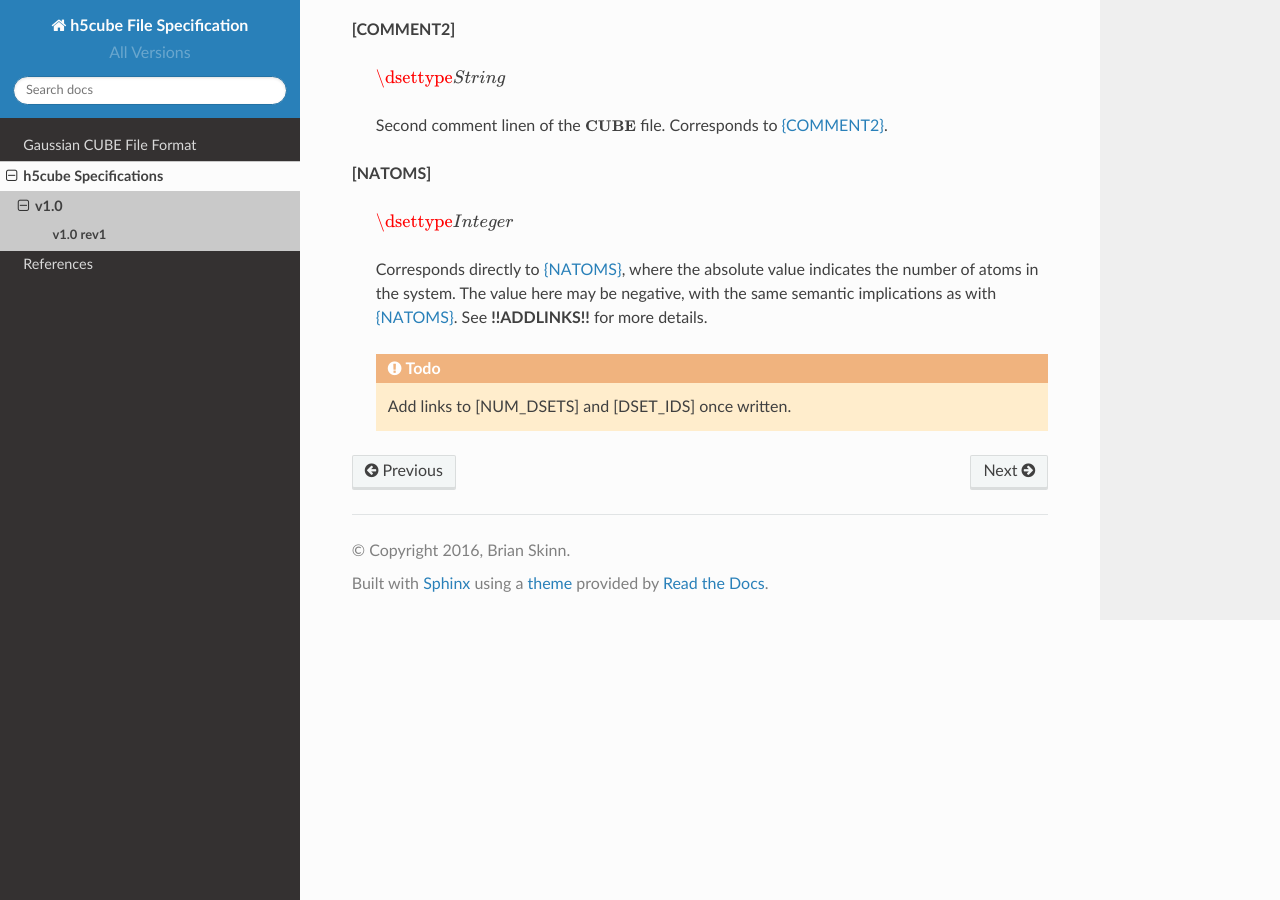
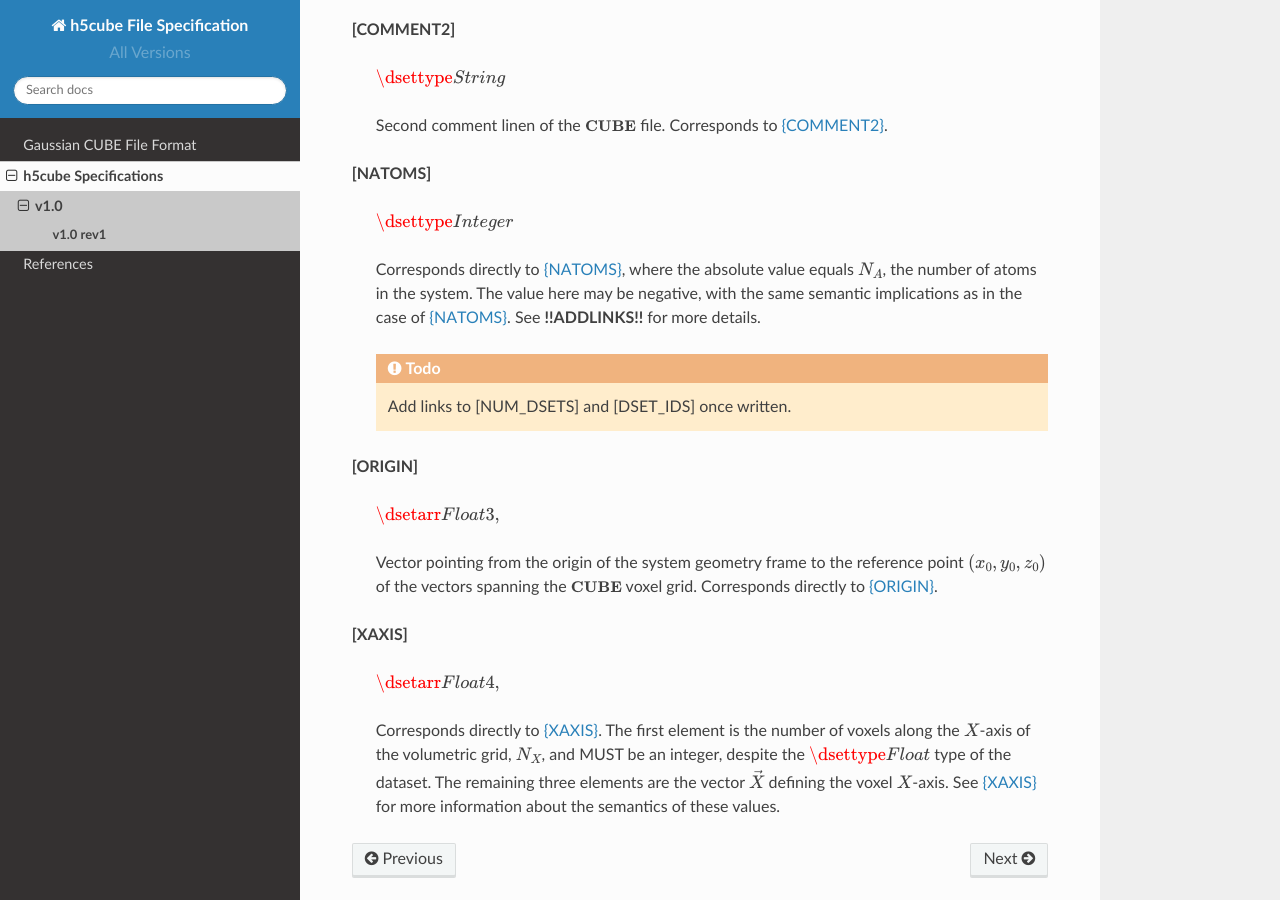
Before and after one commit to bskinn/h5cube-spec, a Sphinx documentation site: the page built from doc/source/specs/v1_0/v1_0__rev1.rst, in a window 1280 px wide and 900 px high, scrolled down 835 px. Built offline with Sphinx 7.4.7 and the Read the Docs theme 2.0.0, drawn with Linux system fonts in a browser that asks for light colours; formulas are drawn with MathJax 3; some of the changed text lies outside the part shown.

```diff
--- a/doc/source/specs/v1_0/v1_0__rev1.rst
+++ b/doc/source/specs/v1_0/v1_0__rev1.rst
@@ -5,16 +5,16 @@ h5cube Specification v1.0 rev1
 
 .. todo:: General intro
 
-Field Contents
---------------
+Table of Contents
+-----------------
 
 ... TOC ...
 
 
-Field Descriptions
-------------------
+Dataset Descriptions
+--------------------
 
-.. _spec_1_0_rev1-VERSION:
+.. _spec_1_0__rev1-VERSION:
 
 **[VERSION]**
 
@@ -29,7 +29,7 @@ Field Descriptions
     This dataset MAY be absent for specification v1.0 **only**\ .
 
 
-.. _spec_1_0_rev1-COMMENT1:
+.. _spec_1_0__rev1-COMMENT1:
 
 **[COMMENT1]**
 
@@ -39,7 +39,7 @@ Field Descriptions
     |COMMENT1|.
 
 
-.. _spec_1_0_rev1-COMMENT2:
+.. _spec_1_0__rev1-COMMENT2:
 
 **[COMMENT2]**
 
@@ -48,15 +48,42 @@ Field Descriptions
     Second comment linen of the |CUBE| file. Corresponds to
     |COMMENT2|.
 
-.. _spec_1_0_rev1-NATOMS:
+
+.. _spec_1_0__rev1-NATOMS:
 
 **[NATOMS]**
 
     :math:`\dsettype{Integer}`
 
-    Corresponds directly to |NATOMS|, where the absolute value indicates the
-    number of atoms in the system. The value here may be negative, with
-    the same semantic implications as with |NATOMS|. See **!!ADDLINKS!!**
-    for more details.
+    Corresponds directly to |NATOMS|, where the absolute value equals
+    :math:`N_A`, the number of atoms in the system. The value here may
+    be negative, with the same semantic implications as in the case of
+    |NATOMS|. See **!!ADDLINKS!!** for more details.
 
     .. todo:: Add links to [NUM_DSETS] and [DSET_IDS] once written.
+
+
+.. _spec_1_0__rev1-ORIGIN:
+
+**[ORIGIN]**
+
+    :math:`\dsetarr{Float}{3,\!}`
+
+    Vector pointing from the origin of the system geometry frame to the
+    reference point :math:`\left(x_0, y_0, z_0\right)` of the vectors
+    spanning the |CUBE| voxel grid. Corresponds directly to |ORIGIN|.
+
+
+.. _spec_1_0__rev1-XAXIS:
+
+**[XAXIS]**
+
+    :math:`\dsetarr{Float}{4,\!}`
+
+    Corresponds directly to |XAXIS|. The first element is the number of
+    voxels along the :math:`X`-axis of the volumetric grid,
+    :math:`N_X`, and MUST be an integer, despite the
+    :math:`\dsettype{Float}` type of the dataset. The remaining three
+    elements are the vector :math:`\vec X` defining
+    the voxel :math:`X`-axis. See |XAXIS| for more information about
+    the semantics of these values.
```
Also changed, not shown: doc/source/cubeformat.rst (+30 -18 lines).
